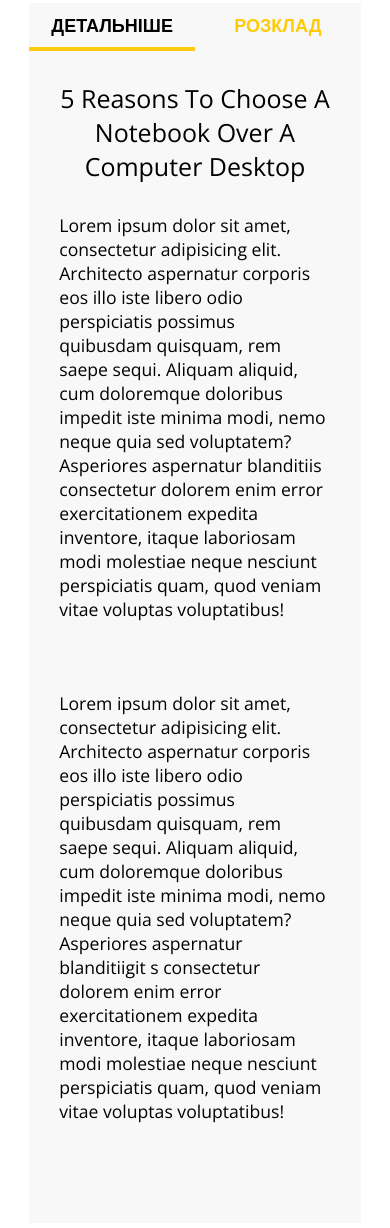
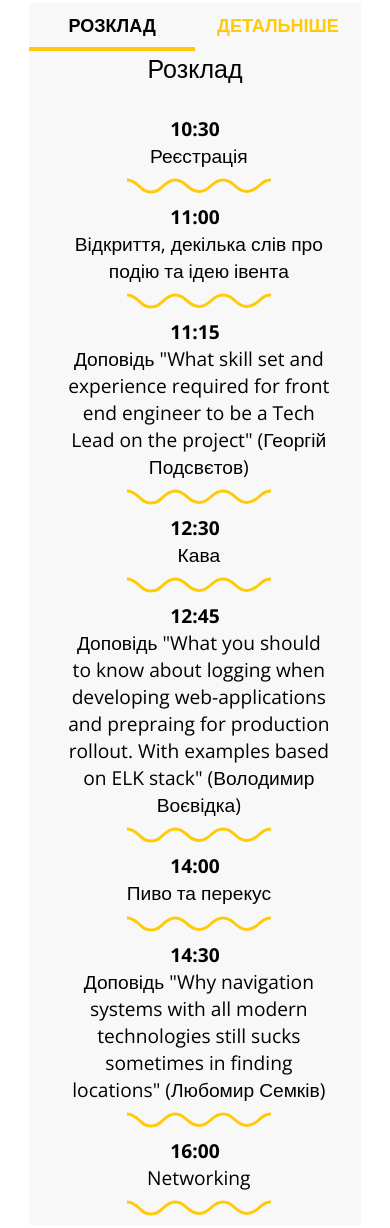
Before and after one commit to prezlyataa/dynamictalks.io, a website: page template.html in a window 390 px wide. Shown: the part 1292-2520 px from the top of the page. Drawn offline with nearby package versions, Linux system fonts and the light colour scheme; files that its build step writes are made by us from their sources; files whose address does not match are found by name.

Commit message:
schedule

```diff
--- a/assets/styles/events.scss
+++ b/assets/styles/events.scss
@@ -237,17 +237,50 @@
       font-size: 25px;
       font-weight: 500;
     }
-    .tabs__content-container {
-      .schedule li{
-        list-style: none;
-        margin: 10px;
-        letter-spacing: 1.5px;
-        .underline {
-          font-size: 9px;
-          letter-spacing: 4px;
+
+    .schedule{
+      list-style-type: none;
+
+      li{
+        font-family: $font-family-opensans-regular;
+        font-size: 1.2em;
+
+        span{
+          font-weight: 500;
+          padding-left: 2em;
+          font-size: 1em;
+        }
+
+        .time{
+          font-weight: 700;
+        }
+        .line-timetable{
+          text-align: center;
+          display: flex;
+
+          .text{
+            display: flex;
+            width:100%;
+            justify-content: center;
+            flex-direction: column;
+          }
+        }
+
+        .underline{
+          background: url("../images/Path_10_Copy_2.svg") center no-repeat;
+          width: 145px;
+          height: 15px;
+          display: block;
+          position: relative;
+          left:50%;
+          transform: translate(-50%);
+          padding: 0.5em 0 0.5em 0;
         }
       }
+
     }
+
+
   }
 
   &__text-wrap {
@@ -260,3 +293,46 @@
   }
 
 }
+
+@media only screen and (min-width: 1500px) and (max-width: 3000px) {
+  .schedule{
+    width: 80%;
+  }
+}
+
+@media only screen and (min-width: 900px) and (max-width: 1500px) {
+  .schedule {
+    width: 80%;
+  }
+
+  .tabs__content {
+    padding: 0;
+  }
+}
+@media only screen and (min-width: 320px) and (max-width: 900px) {
+  .tabs__content{
+    padding: 0;
+
+    .schedule li {
+      .line-timetable{
+        display: flex;
+        flex-direction: column;
+
+        .text{
+          padding: 0 0.2em 0 0.2em;
+        }
+      }
+
+      span{
+        padding-left: 0;
+      }
+    }
+
+
+  }
+
+  .tabs__text-content .schedule li{
+    width:80%;
+    margin:0 auto;
+  }
+}
--- a/template.html
+++ b/template.html
@@ -99,14 +99,40 @@
             <div id="events-tabs" class="tabs">
                 <div class="tabs__head">
                     <div class="tabs__item active">
-                        <span>Детальніше</span>
+                        <span>Розклад</span>
                     </div>
                     <div class="tabs__item">
-                        <span>Розклад</span>
+                        <span>Детальніше</span>
                     </div>
                 </div>
                 <div class="tabs__content">
-                    <div class="tabs__text-content active">
+
+                    <div class="tabs__text-content  active">
+                        <p class="tabs__title">Розклад</p>
+                        <div class="tabs__content-container">
+                            <ul class="schedule">
+                                <li><span class="line-timetable"><span class="time">10:30</span><span class="text">Реєстрація<span class="underline"></span></span></span>
+                                </li>
+                                <li><span class="line-timetable"><span class="time">11:00</span><span class="text">Відкриття, декілька слів про подію та ідею івента<span class="underline"></span></span></span>
+                                </li>
+                                <li><span class="line-timetable"><span class="time">11:15</span><span class="text">Доповідь "What skill set and experience required for front end engineer to be a Tech Lead on the project" (Георгій Подсвєтов)<span class="underline"></span></span></span>
+                                </li>
+                                <li><span class="line-timetable"><span class="time">12:30</span><span class="text">Кава<span class="underline"></span></span></span>
+                                </li>
+                                <li><span class="line-timetable"><span class="time">12:45</span><span class="text">Доповідь "What you should to know about logging when developing web-applications and prepraing for production rollout. With examples based on ELK stack" (Володимир Воєвідка)<span class="underline"></span></span></span>
+                                </li>
+                                <li><span class="line-timetable"><span class="time">14:00</span><span class="text">Пиво та перекус<span class="underline"></span></span></span>
+                                </li>
+                                <li><span class="line-timetable"><span class="time">14:30</span><span class="text">Доповідь "Why navigation systems with all modern technologies still sucks sometimes in finding locations" (Любомир Семків)<span class="underline"></span></span></span>
+                                </li>
+                                <li><span class="line-timetable"><span class="time">16:00</span><span class="text">Networking<span class="underline"></span></span></span>
+                                </li>
+                            </ul>
+                        </div>
+                    </div>
+
+
+                    <div class="tabs__text-content">
                         <p class="tabs__title">5 reasons to choose a notebook over a computer desktop</p>
                         <div class="tabs__content-container">
                             <div class="tabs__text-wrap">
@@ -134,29 +160,34 @@
                             </div>
                         </div>
                     </div>
-                    <div class="tabs__text-content">
-                        <p class="tabs__title">Розклад</p>
-                        <div class="tabs__content-container">
-                            <ul class="schedule">
-                                <li>10:30<span class="underline">_ _ _ _ _ _ </span> <span class="line-timetable">Реєстрація</span>
-                                </li>
-                                <li>11:00<span class="underline">_ _ _ _ _ _ </span> <span class="line-timetable">Відкриття, декілька слів про подію та ідею івента</span>
-                                </li>
-                                <li>11:15<span class="underline">_ _ _ _ _ _ </span> <span class="line-timetable">Доповідь "What skill set and experience required for front end engineer to be a Tech Lead on the project" (Георгій Подсвєтов)</span>
-                                </li>
-                                <li>12:30<span class="underline">_ _ _ _ _ _ </span> <span class="line-timetable">Кава</span>
-                                </li>
-                                <li>12:45<span class="underline">_ _ _ _ _ _ </span> <span class="line-timetable">Доповідь "What you should to know about logging when developing web-applications and prepraing for production rollout. With examples based on ELK stack" (Володимир Воєвідка)</span>
-                                </li>
-                                <li>14:00<span class="underline">_ _ _ _ _ _ </span> <span class="line-timetable">Пиво та перекус</span>
-                                </li>
-                                <li>14:30<span class="underline">_ _ _ _ _ _ </span> <span class="line-timetable">Доповідь "Why navigation systems with all modern technologies still sucks sometimes in finding locations" (Любомир Семків)</span>
-                                </li>
-                                <li>16:00<span class="underline">_ _ _ _ _ _ </span> <span class="line-timetable">Networking</span>
-                                </li>
-                            </ul>
-                        </div>
-                    </div>
+
+
+
+                    <!--<div class="tabs__text-content">-->
+                        <!--<p class="tabs__title">Розклад</p>-->
+                        <!--<div class="tabs__content-container">-->
+                            <!--<ul class="schedule">-->
+                                <!--<li>10:30<span class="underline">_ _ _ _ _ _ </span> <span class="line-timetable">Реєстрація</span>-->
+                                <!--</li>-->
+                                <!--<li>11:00<span class="underline">_ _ _ _ _ _ </span> <span class="line-timetable">Відкриття, декілька слів про подію та ідею івента</span>-->
+                                <!--</li>-->
+                                <!--<li>11:15<span class="underline">_ _ _ _ _ _ </span> <span class="line-timetable">Доповідь "What skill set and experience required for front end engineer to be a Tech Lead on the project" (Георгій Подсвєтов)</span>-->
+                                <!--</li>-->
+                                <!--<li>12:30<span class="underline">_ _ _ _ _ _ </span> <span class="line-timetable">Кава</span>-->
+                                <!--</li>-->
+                                <!--<li>12:45<span class="underline">_ _ _ _ _ _ </span> <span class="line-timetable">Доповідь "What you should to know about logging when developing web-applications and prepraing for production rollout. With examples based on ELK stack" (Володимир Воєвідка)</span>-->
+                                <!--</li>-->
+                                <!--<li>14:00<span class="underline">_ _ _ _ _ _ </span> <span class="line-timetable">Пиво та перекус</span>-->
+                                <!--</li>-->
+                                <!--<li>14:30<span class="underline">_ _ _ _ _ _ </span> <span class="line-timetable">Доповідь "Why navigation systems with all modern technologies still sucks sometimes in finding locations" (Любомир Семків)</span>-->
+                                <!--</li>-->
+                                <!--<li>16:00<span class="underline">_ _ _ _ _ _ </span> <span class="line-timetable">Networking</span>-->
+                                <!--</li>-->
+                            <!--</ul>-->
+                        <!--</div>-->
+                    <!--</div>-->
+
+
                 </div>
             </div>
         </div>
```
